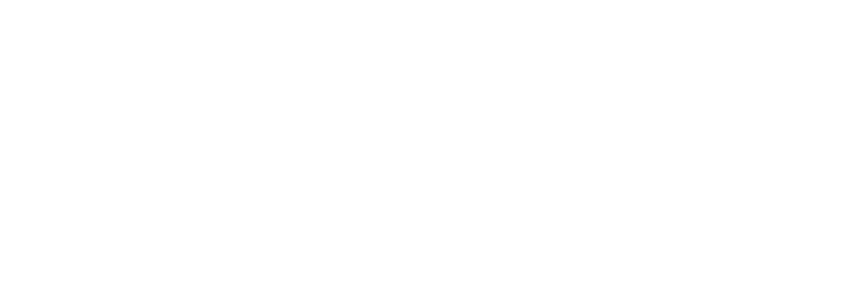
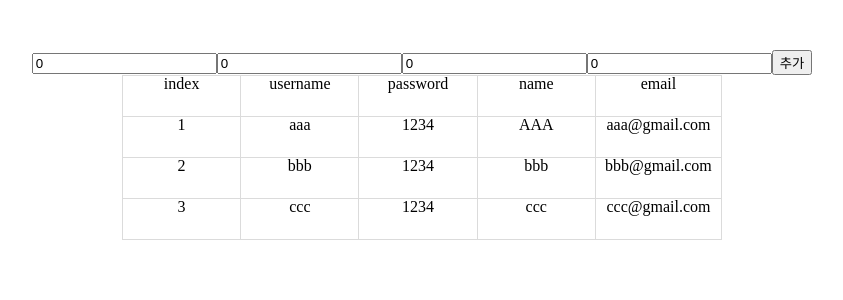
Before and after one commit to otso-dev/AWS_React, a React (Create React App) app in the folder react/aws_reactstudy_20230324/: page /users/1 in a window 1280 px wide. Before the commit this address had no page. Shown: the top 300 px of the page, without its empty margins (368-1211 px from the left). Built offline with nearby package versions, Linux system fonts and the light colour scheme.

Commit message:
2023. 03.24 react

```diff
--- a/react/aws_reactstudy_20230324/package.json
+++ b/react/aws_reactstudy_20230324/package.json
@@ -3,11 +3,15 @@
   "version": "0.1.0",
   "private": true,
   "dependencies": {
+    "@emotion/react": "^11.10.6",
     "@testing-library/jest-dom": "^5.16.5",
     "@testing-library/react": "^13.4.0",
     "@testing-library/user-event": "^13.5.0",
+    "awesome-react-icons": "^1.4.8",
     "react": "^18.2.0",
     "react-dom": "^18.2.0",
+    "react-icons": "^4.8.0",
+    "react-minimal-side-navigation": "^1.9.2",
     "react-router-dom": "^6.9.0",
     "react-scripts": "5.0.1",
     "web-vitals": "^2.1.4"
--- a/react/aws_reactstudy_20230324/src/App.js
+++ b/react/aws_reactstudy_20230324/src/App.js
@@ -1,21 +1,28 @@
+import { Global } from "@emotion/react";
 import { Route, Routes } from "react-router-dom";
+import MainAside from "./components/Aside/MainAside/MainAside";
 import InputSample from "./pages/InputSample/InputSample";
+import { reset } from "./styles/Global/reset";
+import UserList from "./pages/UserList/UserList";
 
-function Test1(){
-  return (<h1>test1</h1>);
+function Test1() {
+  return <h1>test1</h1>;
 }
 
-function Test2(){
-  return (<h1>test2</h1>);
+function Test2() {
+  return <h1>test2</h1>;
 }
 
 function App() {
   return (
     <>
+      <Global styles={reset} />
+      <MainAside />
       <Routes>
-        <Route path="/t1" Component={Test1}/>
-        <Route path="/t2" Component={Test2}/>
-        <Route path="/sample/input/1" Component={InputSample}/>
+        <Route path="/t1" Component={Test1} />
+        <Route path="/t2" Component={Test2} />
+        <Route path="/sample/input/1" Component={InputSample} />
+        <Route path="/users/1" Component={UserList} />
       </Routes>
     </>
   );
--- /dev/null
+++ b/react/aws_reactstudy_20230324/src/components/Aside/MainAside/MainAside.js
@@ -0,0 +1,70 @@
+/** @jsxImportSource @emotion/react */
+import * as S from "./style";
+import React from "react";
+import "react-minimal-side-navigation/lib/ReactMinimalSideNavigation.css";
+import { Navigation } from "react-minimal-side-navigation/lib";
+import { HiHome } from "react-icons/hi";
+import { GrTest } from "react-icons/gr";
+import { BsCardChecklist } from "react-icons/bs";
+import { BiListCheck } from "react-icons/bi";
+import Icon from "awesome-react-icons";
+import { useNavigate } from "react-router-dom";
+
+const MainAside = () => {
+  const navigate = useNavigate();
+
+  return (
+    <aside css={S.style}>
+      <Navigation
+        // you can use your own router's api to get pathname
+        activeItemId="/"
+        onSelect={({ itemId }) => {
+          navigate(itemId);
+        }}
+        items={[
+          {
+            title: "Home",
+            itemId: "/",
+            elemBefore: () => <HiHome />,
+          },
+          {
+            title: "T1",
+            itemId: "/t1",
+            elemBefore: () => <Icon name="check" />,
+          },
+          {
+            title: "T2",
+            itemId: "/t2",
+            elemBefore: () => <GrTest />,
+          },
+          {
+            title: "sample",
+            itemId: "/sample/input",
+            elemBefore: () => <BsCardChecklist />,
+            subNav: [
+              {
+                title: "input1",
+                itemId: "/sample/input/1",
+                elemBefore: () => <BiListCheck />,
+              },
+            ],
+          },
+          {
+            title: "List",
+            itemId: "/users",
+            elemBefore: () => <Icon name="users" />,
+            subNav: [
+              {
+                title: "사용자 전체 조회",
+                itemId: "/users/1",
+                elemBefore: () => <Icon name="user" />,
+              },
+            ],
+          },
+        ]}
+      />
+    </aside>
+  );
+};
+
+export default MainAside;
--- /dev/null
+++ b/react/aws_reactstudy_20230324/src/components/Aside/MainAside/style.js
@@ -0,0 +1,10 @@
+import { css } from "@emotion/react";
+
+export const style = css`
+  position: fixed;
+  top: 0;
+  left: 0;
+  z-index: 99;
+  width: 300px;
+  height: 100%;
+`;
--- a/react/aws_reactstudy_20230324/src/index.css
+++ b/react/aws_reactstudy_20230324/src/index.css
@@ -1,13 +1,17 @@
 body {
   margin: 0;
-  font-family: -apple-system, BlinkMacSystemFont, 'Segoe UI', 'Roboto', 'Oxygen',
-    'Ubuntu', 'Cantarell', 'Fira Sans', 'Droid Sans', 'Helvetica Neue',
+  font-family: -apple-system, BlinkMacSystemFont, "Segoe UI", "Roboto", "Oxygen",
+    "Ubuntu", "Cantarell", "Fira Sans", "Droid Sans", "Helvetica Neue",
     sans-serif;
   -webkit-font-smoothing: antialiased;
   -moz-osx-font-smoothing: grayscale;
 }
 
 code {
-  font-family: source-code-pro, Menlo, Monaco, Consolas, 'Courier New',
+  font-family: source-code-pro, Menlo, Monaco, Consolas, "Courier New",
     monospace;
 }
+
+#root {
+  margin-left: 300px;
+}
--- a/react/aws_reactstudy_20230324/src/pages/InputSample/InputSample.js
+++ b/react/aws_reactstudy_20230324/src/pages/InputSample/InputSample.js
@@ -1,10 +1,10 @@
-import React, { useRef, useState } from 'react';
+import React, { useRef, useState } from "react";
 
 const InputSample = () => {
   const userInfo = {
-        username: '',
-        password: ''
-    }
+    username: "",
+    password: "",
+  };
   const [userInput, setUserInput] = useState(userInfo);
   const [userInputText, setUserInputText] = useState(userInfo);
 
@@ -12,22 +12,22 @@ const InputSample = () => {
 
   const passwordRef = useRef();
 
-    const handlerChange= (e) =>{
-        const {name, value} = e.target;
-        setUserInput({...userInput, [name]: value}); // 기존의 값을 key: value로 덮음
-    }
+  const handlerChange = (e) => {
+    const { name, value } = e.target;
+    setUserInput({ ...userInput, [name]: value }); // 기존의 값을 key: value로 덮음
+  };
 
-    const nextFocus = (e) =>{
-        if(e.keyCode === 13){
+  const nextFocus = (e) => {
+    if (e.keyCode === 13) {
       passwordRef.current.focus();
     }
+  };
+
+  const submitHandler = (e) => {
+    if (e.keyCode === 13) {
+      setUserInputText({ ...userInput });
     }
-
-    const submitHandler = (e) =>{
-        if(e.keyCode === 13){
-            setUserInputText({...userInput});
-        }
-    }
+  };
 
   return (
     <div>
--- /dev/null
+++ b/react/aws_reactstudy_20230324/src/pages/UserList/UserList.js
@@ -0,0 +1,146 @@
+/** @jsxImportSource @emotion/react */
+import React, { useEffect, useRef, useState } from "react";
+import * as S from "./style";
+
+const UserList = () => {
+  useEffect(() => {
+    console.log("component rendering");
+  }, []);
+
+  const user = {
+    id: 0,
+    username: "",
+    pasword: "",
+    name: "",
+    email: "",
+  };
+
+  const [inputs, setInput] = useState(user);
+  const inputRefs = [useRef(), useRef(), useRef(), useRef()];
+  const addButtonRef = useRef();
+
+  const inputHandler = (e) => {
+    const { name, value } = e.target;
+    setInput({ ...inputs, [name]: value });
+  };
+
+  const keyupHandler = (e) => {
+    if (e.keyCode === 13) {
+      let index = 0;
+      switch (e.target.name) {
+        case "username":
+          index = 1;
+          break;
+        case "password":
+          index = 2;
+          break;
+        case "name":
+          index = 3;
+          break;
+        default:
+          addButtonRef.current.click();
+      }
+    }
+  };
+
+  const addHandler = () => {};
+
+  const users = [
+    {
+      id: 1,
+      username: "aaa",
+      password: "1234",
+      name: "AAA",
+      email: "aaa@gmail.com",
+    },
+    {
+      id: 2,
+      username: "bbb",
+      password: "1234",
+      name: "bbb",
+      email: "bbb@gmail.com",
+    },
+    {
+      id: 3,
+      username: "ccc",
+      password: "1234",
+      name: "ccc",
+      email: "ccc@gmail.com",
+    },
+  ];
+
+  const userIndex = useRef(4);
+
+  return (
+    <div css={S.container}>
+      <div>
+        <input
+          type="text"
+          onKeyUp={keyupHandler}
+          onChange={inputHandler}
+          placeholder="username"
+          name="username"
+          value={0}
+          ref={inputRefs[0]}
+        />
+        <input
+          type="text"
+          onKeyUp={keyupHandler}
+          onChange={inputHandler}
+          placeholder="password"
+          name="password"
+          value={0}
+          ref={inputRefs[1]}
+        />
+        <input
+          type="text"
+          onKeyUp={keyupHandler}
+          onChange={inputHandler}
+          placeholder="name"
+          name="name"
+          value={0}
+          ref={inputRefs[2]}
+        />
+        <input
+          type="text"
+          onKeyUp={keyupHandler}
+          onChange={inputHandler}
+          placeholder="email"
+          name="email"
+          value={0}
+          ref={inputRefs[3]}
+        />
+        <button type="button" onClick={addHandler} ref={addButtonRef}>
+          추가
+        </button>
+      </div>
+      <table css={S.table}>
+        <thead>
+          <tr>
+            <th css={S.ThAndTd}>index</th>
+            <th css={S.ThAndTd}>username</th>
+            <th css={S.ThAndTd}>password</th>
+            <th css={S.ThAndTd}>name</th>
+            <th css={S.ThAndTd}>email</th>
+          </tr>
+        </thead>
+        <tbody>
+          {users.map((user) => {
+            userIndex.current += 1;
+            return (
+              <tr>
+                <td css={S.ThAndTd}>{user.id}</td>
+                <td css={S.ThAndTd}>{user.username}</td>
+                <td css={S.ThAndTd}>{user.password}</td>
+                <td css={S.ThAndTd}>{user.name}</td>
+                <td css={S.ThAndTd}>{user.email}</td>
+              </tr>
+            );
+          })}
+        </tbody>
+      </table>
+    </div>
+  );
+};
+
+export default UserList;
--- /dev/null
+++ b/react/aws_reactstudy_20230324/src/pages/UserList/style.js
@@ -0,0 +1,21 @@
+import { css } from "@emotion/react";
+
+export const container = css`
+  display: flex;
+  flex-direction: column;
+  justify-content: center;
+  align-items: center;
+
+  margin: 50px auto;
+  width: 900px;
+`;
+export const table = css`
+  border: 1px solid #dbdbdb;
+  width: 600px;
+`;
+export const ThAndTd = css`
+  border: 1px solid #dbdbdb;
+  width: 100px;
+  height: 40px;
+  text-align: center;
+`;
--- /dev/null
+++ b/react/aws_reactstudy_20230324/src/styles/Global/reset.js
@@ -0,0 +1,133 @@
+import { css } from "@emotion/react";
+
+export const reset = css`
+  /* http://meyerweb.com/eric/tools/css/reset/
+   v2.0 | 20110126
+   License: none (public domain)
+*/
+
+  html,
+  body,
+  div,
+  span,
+  applet,
+  object,
+  iframe,
+  h1,
+  h2,
+  h3,
+  h4,
+  h5,
+  h6,
+  p,
+  blockquote,
+  pre,
+  a,
+  abbr,
+  acronym,
+  address,
+  big,
+  cite,
+  code,
+  del,
+  dfn,
+  em,
+  img,
+  ins,
+  kbd,
+  q,
+  s,
+  samp,
+  small,
+  strike,
+  strong,
+  sub,
+  sup,
+  tt,
+  var,
+  b,
+  u,
+  i,
+  center,
+  dl,
+  dt,
+  dd,
+  ol,
+  ul,
+  li,
+  fieldset,
+  form,
+  label,
+  legend,
+  table,
+  caption,
+  tbody,
+  tfoot,
+  thead,
+  tr,
+  th,
+  td,
+  article,
+  aside,
+  canvas,
+  details,
+  embed,
+  figure,
+  figcaption,
+  footer,
+  header,
+  hgroup,
+  menu,
+  nav,
+  output,
+  ruby,
+  section,
+  summary,
+  time,
+  mark,
+  audio,
+  video {
+    margin: 0;
+    padding: 0;
+    border: 0;
+    font-size: 100%;
+    font: inherit;
+    vertical-align: baseline;
+  }
+  /* HTML5 display-role reset for older browsers */
+  article,
+  aside,
+  details,
+  figcaption,
+  figure,
+  footer,
+  header,
+  hgroup,
+  menu,
+  nav,
+  section {
+    display: block;
+  }
+  body {
+    line-height: 1;
+  }
+  ol,
+  ul {
+    list-style: none;
+  }
+  blockquote,
+  q {
+    quotes: none;
+  }
+  blockquote:before,
+  blockquote:after,
+  q:before,
+  q:after {
+    content: "";
+    content: none;
+  }
+  table {
+    border-collapse: collapse;
+    border-spacing: 0;
+  }
+`;
```
Also changed, not shown: 1 other file (tests, documents, lock files or other folders). Lines whose indentation alone changed are shown as unchanged.
